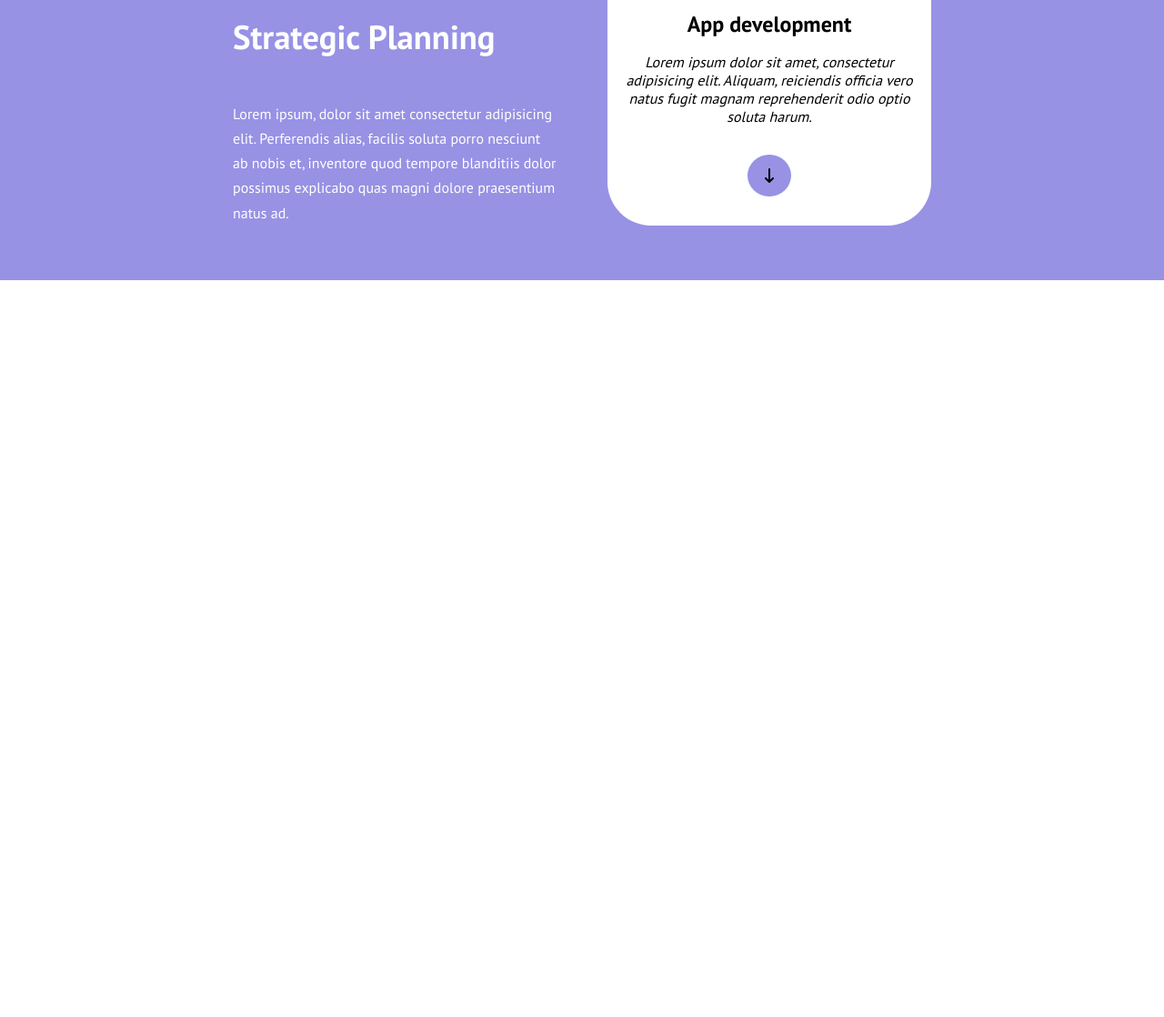
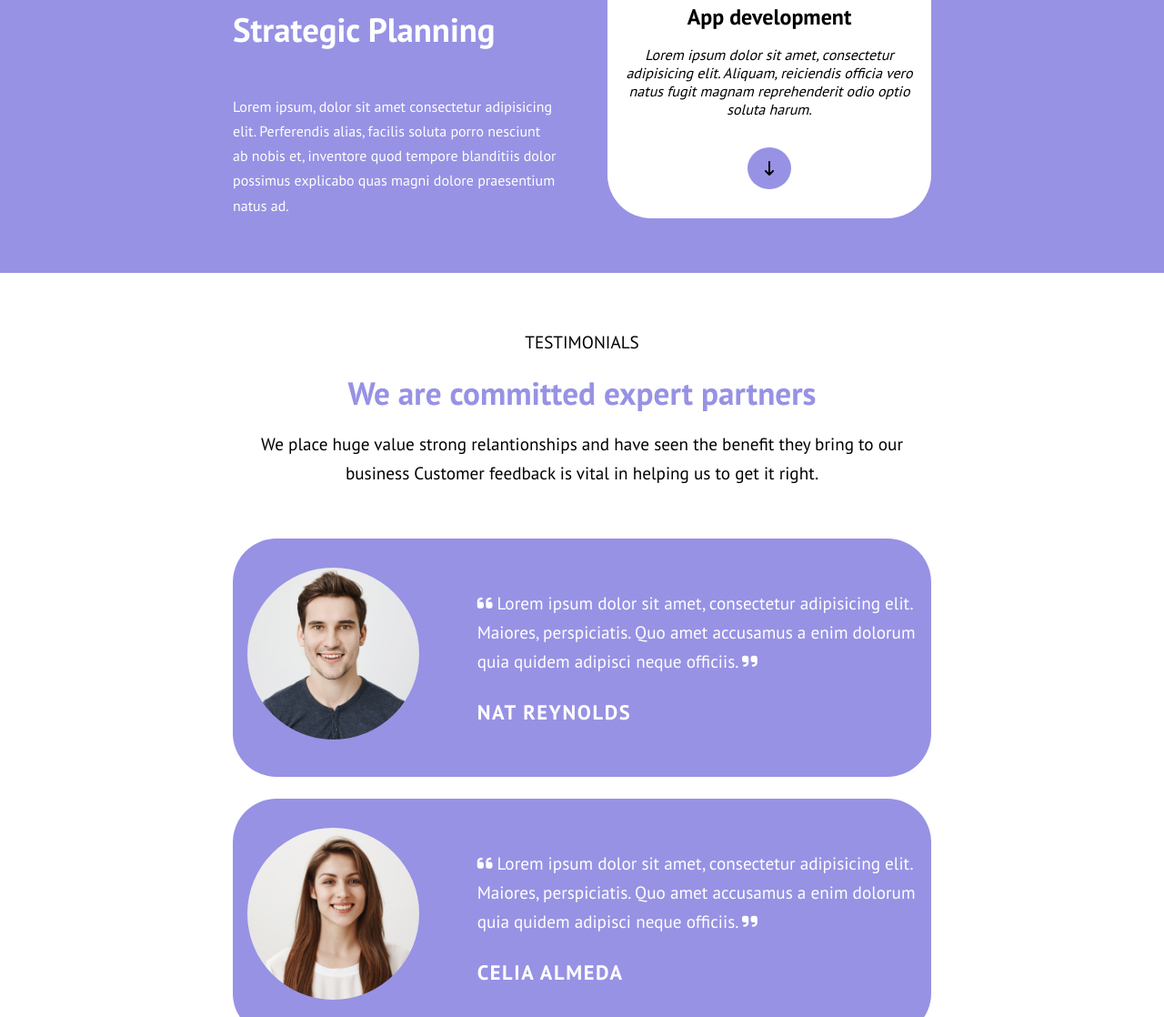
Before and after one commit to cioby09/htmlcss-responsive-layout, a plain HTML site: page index.html in a window 1280 px wide. Shown: the part 1682-2800 px from the top of the page at 91% size. Before the commit the page ends 1990 px from the top, so only its background shows below. Drawn offline with Linux system fonts and the light colour scheme.

Commit message:
Add: section 3 cards content

```diff
--- a/css/responsive.css
+++ b/css/responsive.css
@@ -12,7 +12,20 @@
     .section-1 img {
         width: 50%;
     }
-    /* /Section 1 */
+
+    /* Section 3 */
+    .section-3 .card-2,
+    .section-3 .card-3,
+    .section-3 .card-4 {
+        flex-wrap: nowrap;
+        flex-direction: row;
+        text-align: left;
+        align-items: center;
+    }
+
+    .section-3 img {
+        width: 80%;
+    }
 }
 
 /* Desktop responsive */
@@ -92,8 +105,3 @@
 
     /* /Section 2 */
 }
-
-/* Large desktop resposive */
-@media screen and (min-width: 1200px) {
-
-}
--- a/css/style.css
+++ b/css/style.css
@@ -48,7 +48,6 @@ ul {
 }
 
 [class^="card"] {
-    border-radius: 1.2rem;
     height: 100%;
 }
 
@@ -64,10 +63,13 @@ ul {
 
 /* Header */
 header {
-    height: 100%;
     background-color: var(--blue);
+    width: 100%;
     color: var(--white);
     padding: 1rem 0;
+    position: fixed;
+    top: 0;
+    z-index: 999;
 }
 
 header .container {
@@ -91,12 +93,13 @@ header .container {
 }
 
 .section-1 .container {
-    padding: 3rem 1.25rem 5rem;
+    padding: 7rem 1.25rem 5rem;
 }
 
 .section-1 [class^="card"] {
     background-color: var(--lightblue);
     font-weight: 700;
+    border-radius: 1.2rem;
     padding: 2rem 2rem;
     gap: 2rem;
     flex-wrap: wrap;
@@ -116,6 +119,7 @@ header .container {
 
 .section-1 .title-card {
     color: var(--blue);
+    font-size: 1.5rem;
 }
 
 .section-1 .card-1 .title-card {
@@ -191,6 +195,10 @@ header .container {
     align-self: center;
 }
 
+.section-2 .card-2 .title-card {
+    font-size: 1.5rem;
+}
+
 .section-2 .card-2 p {
     font-style: italic;
 }
@@ -201,3 +209,60 @@ header .container {
     border-radius: 50%;
     margin: 1rem 0;
 }
+
+/* Section 3 */
+.section-3 {
+    background-color: var(--white);
+    line-height: 2rem;
+    font-size: 1.2rem;
+}
+
+.section-3 .container {
+    padding: 1rem 1.25rem 5rem;
+}
+
+.section-3 .col {
+    padding: 0.75rem;
+}
+
+.section-3 [class^="card"] {
+    background-color: var(--violet);
+    color: var(--white);
+    padding: 2rem 1rem;
+    border-radius: 3rem;
+    text-align: center;
+    flex-wrap: wrap;
+    flex-direction: column;
+    justify-content: center;
+    gap: 1rem;
+}
+
+.section-3 .card-1 {
+    background-color: transparent;
+    color: var(--black);
+}
+
+.section-3 .card-1 .section-title {
+    font-size: 1.2rem;
+    font-weight: 400;
+    text-transform: uppercase;
+}
+
+.section-3 .card-1 .section-subtitle {
+    color: var(--violet);
+    font-size: 2.2rem;
+    line-height: 3rem;
+}
+
+.section-3 .title-card {
+    text-transform: uppercase;
+    letter-spacing: 0.1rem;
+    margin-top: 1.5rem;
+}
+
+.section-3 img {
+    object-fit: cover;
+    border-radius: 50%;
+    width: 60%;
+    aspect-ratio: 1 / 1;
+}
--- a/index.html
+++ b/index.html
@@ -1,5 +1,5 @@
 <!DOCTYPE html>
-<html lang="en">
+<html lang="zxx">
 <head>
     <meta charset="UTF-8">
     <meta http-equiv="X-UA-Compatible" content="IE=edge">
@@ -62,7 +62,7 @@
                         <div class="card-1">
                             <div class="row-card">
                                 <div class="col-card-1">
-                                    <h2 class="title-card">Get a demo application</h2>
+                                    <h3 class="title-card">Get a demo application</h3>
                                     <p>Lorem ipsum dolor sit amet consectetur adipisicing elit. Eligendi excepturi laboriosam maiores tempora enim odio dolores voluptate doloribus magnam explicabo!</p>
                                     <a href="">
                                         <div class="button">
@@ -84,7 +84,7 @@
                         <!-- Card 2 -->
                         <div class="card-2 flex">
                             <i class="icon-card fa-solid fa-file-code"></i>
-                            <h2 class="title-card">Clean Code</h2>
+                            <h3 class="title-card">Clean Code</h3>
                             <p>Lorem ipsum dolor sit amet consectetur adipisicing elit. Eligendi excepturi laboriosam maiores tempora enim odio dolores voluptate doloribus magnam explicabo!</p>
                         </div>
                         <!-- Card 2 -->
@@ -93,7 +93,7 @@
                         <!-- Card 3 -->
                         <div class="card-3 flex">
                             <i class="icon-card fa-solid fa-compass-drafting"></i>
-                            <h2 class="title-card">Web Design</h2>
+                            <h3 class="title-card">Web Design</h3>
                             <p>Lorem ipsum dolor sit amet consectetur adipisicing elit. Eligendi excepturi laboriosam maiores tempora enim odio dolores voluptate doloribus magnam explicabo!</p>
                         </div>
                         <!-- Card 3 -->
@@ -102,7 +102,7 @@
                         <!-- Card 4 -->
                         <div class="card-4 flex">
                             <i class="icon-card fa-solid fa-laptop-code"></i>
-                            <h2 class="title-card">Development</h2>
+                            <h3 class="title-card">Development</h3>
                             <p>Lorem ipsum dolor sit amet consectetur adipisicing elit. Eligendi excepturi laboriosam maiores tempora enim odio dolores voluptate doloribus magnam explicabo!</p>
                         </div>
                         <!-- Card 4 -->
@@ -111,7 +111,7 @@
                         <!-- Card 5 -->
                         <div class="card-5 flex">
                             <i class="icon-card fa-solid fa-bullhorn"></i>
-                            <h2 class="title-card">Branding</h2>
+                            <h3 class="title-card">Branding</h3>
                             <p>Lorem ipsum dolor sit amet consectetur adipisicing elit. Eligendi excepturi laboriosam maiores tempora enim odio dolores voluptate doloribus magnam explicabo!</p>
                         </div>
                         <!-- Card 5 -->
@@ -128,14 +128,14 @@
                     <div class="col">
                         <div class="card-1 flex">
                             <img src="img/planning1.png" alt="Planning 1">
-                            <h2 class="title-card">Strategic Planning</h2>
+                            <h3 class="title-card">Strategic Planning</h3>
                             <p>Lorem ipsum, dolor sit amet consectetur adipisicing elit. Perferendis alias, facilis soluta porro nesciunt ab nobis et, inventore quod tempore blanditiis dolor possimus explicabo quas magni dolore praesentium natus ad.</p>
                         </div>
                     </div>
                     <div class="col flex">
                         <div class="card-2 flex">
                             <img src="img/planning2.png" alt="Planning 2">
-                            <h2 class="title-card">App development</h2>
+                            <h3 class="title-card">App development</h3>
                             <p>Lorem ipsum dolor sit amet, consectetur adipisicing elit. Aliquam, reiciendis officia vero natus fugit magnam reprehenderit odio optio soluta harum.</p>
                             <a href="">
                                 <i class="fa-solid fa-arrow-down-long"></i>
@@ -146,6 +146,78 @@
             </div>
         </div>
         <!-- /Section 2 -->
+
+        <!-- Section 3 -->
+        <div class="section-3">
+            <div class="container">
+                <div class="row">
+                    <div class="col">
+                        <!-- Card 1 -->
+                        <div class="card-1 flex">
+                            <h1 class="section-title">Testimonials</h1>
+                            <h2 class="section-subtitle">We are committed expert partners</h2>
+                            <p>We place huge value strong relantionships and have seen the benefit they bring to our business Customer feedback is vital in helping us to get it right.</p>
+                        </div>
+                        <!-- /Card 1 -->
+                    </div>
+                    <div class="col">
+                        <!-- Card 2 -->
+                        <div class="card-2 flex">
+                            <div class="image">
+                                <img src="img/testimonial1.jpg" alt="Nat Reynolds">
+                            </div>
+
+                            <div class="text">
+                                <p>
+                                    <i class="fa-solid fa-quote-left"></i>
+                                    Lorem ipsum dolor sit amet, consectetur adipisicing elit. Maiores, perspiciatis. Quo amet accusamus a enim dolorum quia quidem adipisci neque officiis.
+                                    <i class="fa-solid fa-quote-right"></i>
+                                </p>
+                                <h3 class="title-card">Nat Reynolds</h3>
+                            </div>
+                        </div>
+                        <!-- /Card 2 -->
+                    </div>
+                    <div class="col">
+                        <!-- Card 3 -->
+                        <div class="card-3 flex">
+                            <div class="image">
+                                <img src="img/testimonial2.jpg" alt="Celia Almeda">
+                            </div>
+
+                            <div class="text">
+                                <p>
+                                    <i class="fa-solid fa-quote-left"></i>
+                                    Lorem ipsum dolor sit amet, consectetur adipisicing elit. Maiores, perspiciatis. Quo amet accusamus a enim dolorum quia quidem adipisci neque officiis.
+                                    <i class="fa-solid fa-quote-right"></i>
+                                </p>
+                                <h3 class="title-card">Celia Almeda</h3>
+                            </div>
+                        </div>
+                        <!-- /Card 3 -->
+                    </div>
+                    <div class="col">
+                        <!-- Card 4 -->
+                        <div class="card-4 flex">
+                            <div class="image">
+                                <img src="img/testimonial3.jpg" alt="Bob Roberts">
+                            </div>
+
+                            <div class="text">
+                                <p>
+                                    <i class="fa-solid fa-quote-left"></i>
+                                    Lorem ipsum dolor sit amet, consectetur adipisicing elit. Maiores, perspiciatis. Quo amet accusamus a enim dolorum quia quidem adipisci neque officiis.
+                                    <i class="fa-solid fa-quote-right"></i>
+                                </p>
+                                <h3 class="title-card">Bob Roberts</h3>
+                            </div>
+                        </div>
+                        <!-- /Card 4 -->
+                    </div>
+                </div>
+            </div>
+        </div>
+        <!-- /Section 3 -->
     </main>
     <!-- /Main -->
 
```
